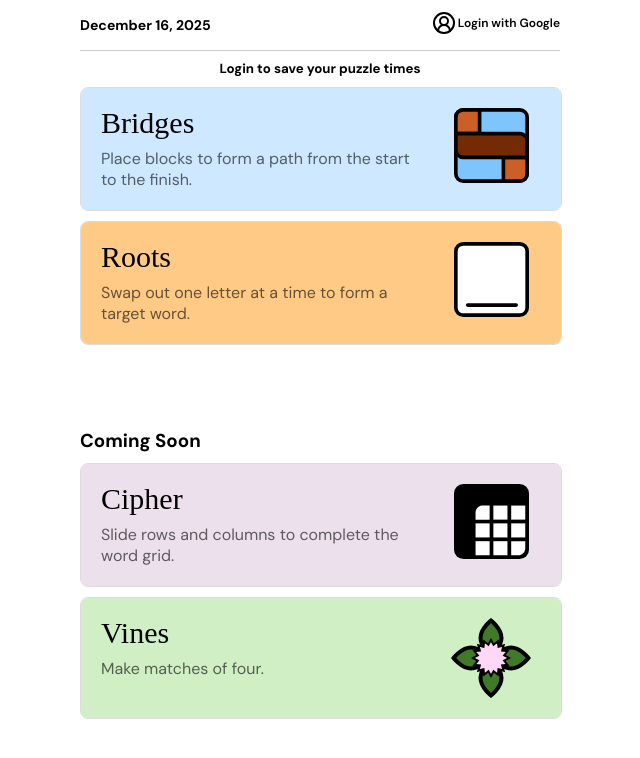
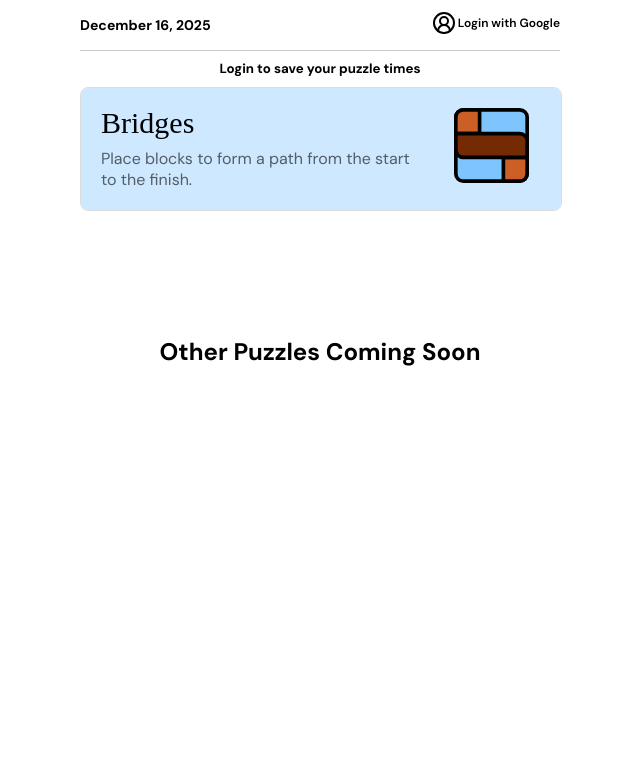
Before and after one commit to bennyalash/stuff, a React (Vite) app in the folder dailypuzzles/: page / in a window 1280 px wide. Shown: the top 758 px of the page, without its empty margins (320-960 px from the left). Built offline with nearby package versions, Linux system fonts and the light colour scheme; no server answers; the database is empty; a web font is replaced by a local one.

Commit message:
Other Puzzles Coming Soon

```diff
--- a/dailypuzzles/src/home.jsx
+++ b/dailypuzzles/src/home.jsx
@@ -63,7 +63,14 @@ export default function Home() {
 
                 </div>
             </Link>
-            <Link to="/roots" className="game-card letter-ladder">
+
+            <br />
+            <br />
+            <br />
+            <br />
+            <br />
+            <h2>Other Puzzles Coming Soon</h2>
+            {/*<Link to="/" className="game-card letter-ladder">
                 <div className="game-card-cover">
                     <div className="game-card-info">
                         <div className="game-card-name">
@@ -78,11 +85,6 @@ export default function Home() {
 
                 </div>
             </Link>
-            <br />
-            <br />
-            <br />
-            <h3>Coming Soon</h3>
-
             <Link to="/" className="game-card cipher">
                 <div className="game-card-cover">
                     <div className="game-card-info">
@@ -113,7 +115,7 @@ export default function Home() {
                     </div>
 
                 </div>
-            </Link>
+            </Link>*/}
 
             </div>
         </div>
```
